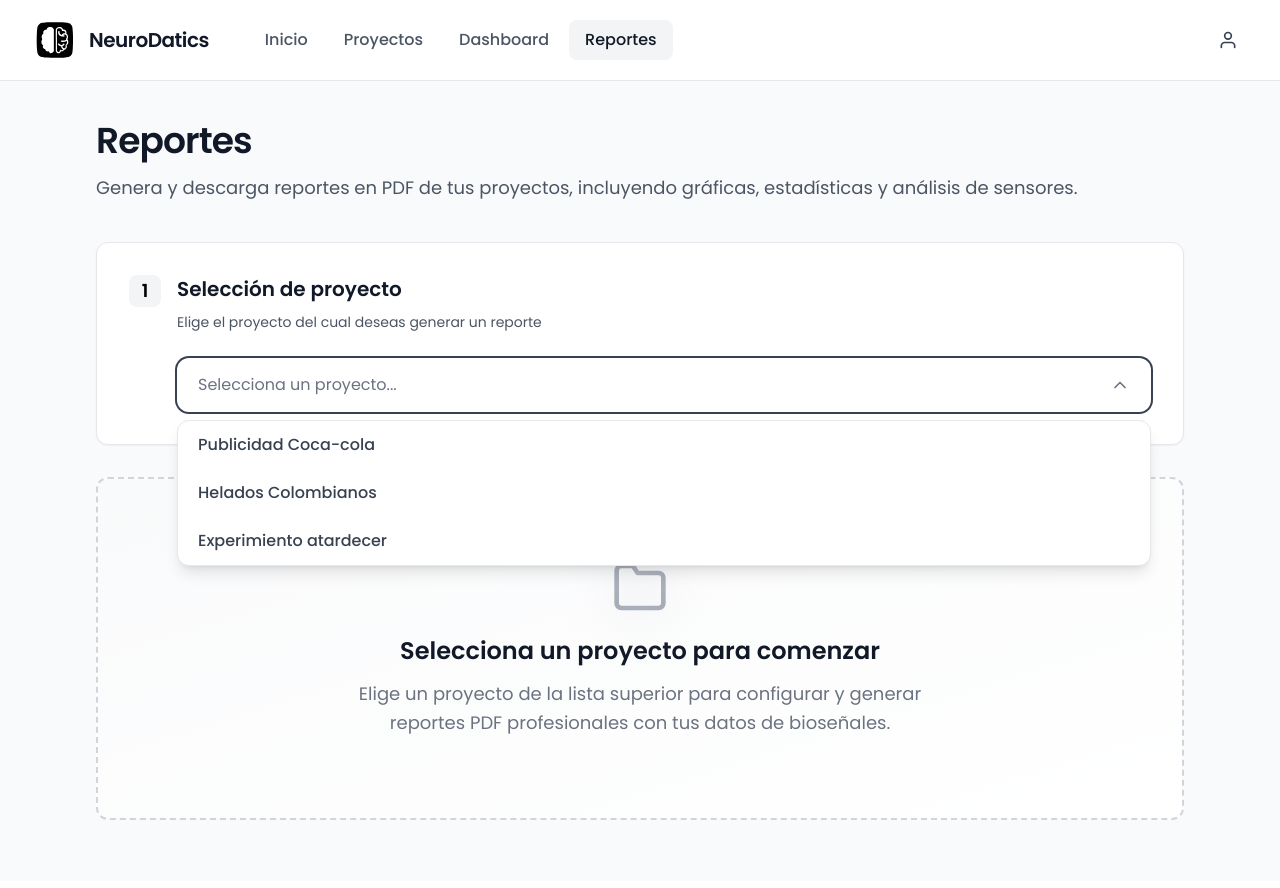
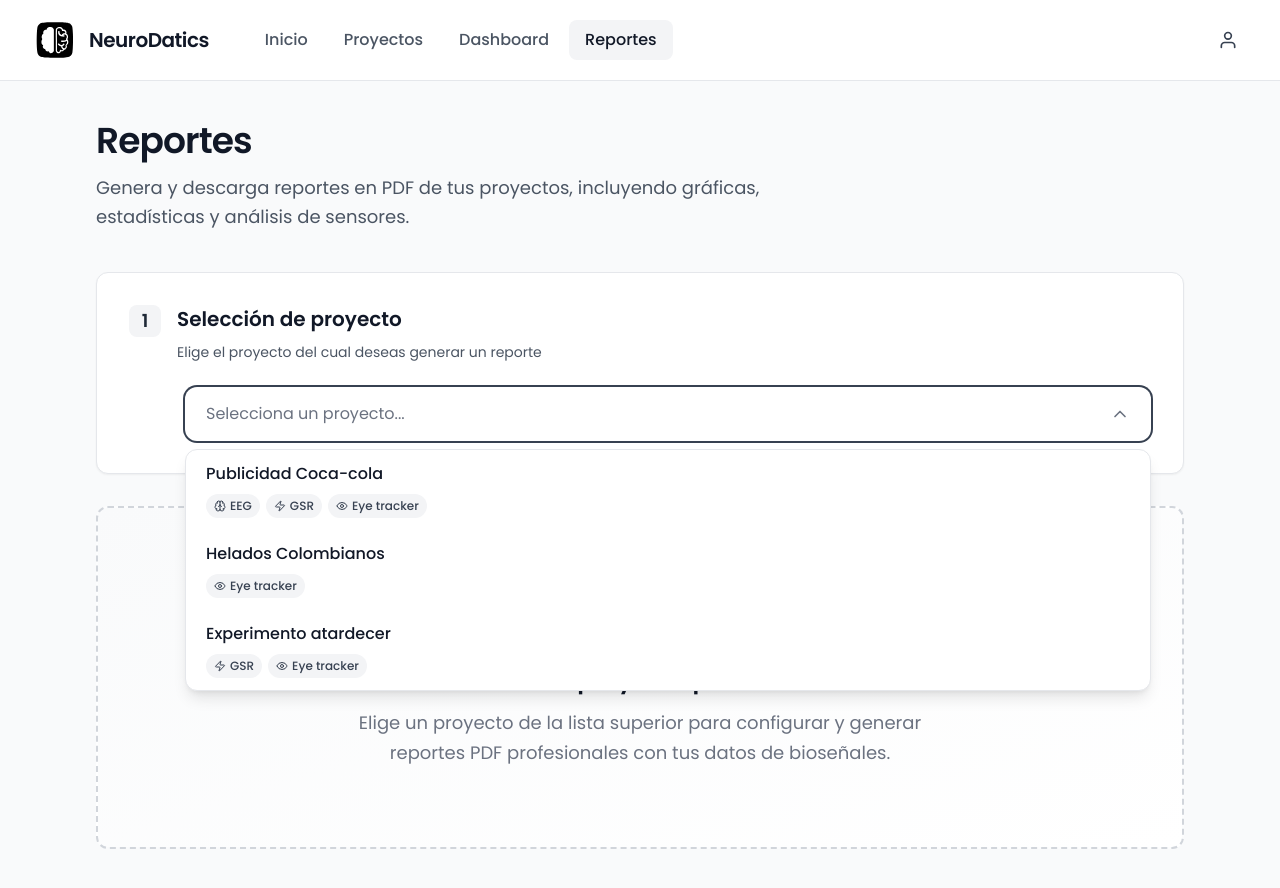
Before and after one commit to AlejaMuGo/NeuroDatics-prototype, a React (Vite) app in the folder my-app/: page /reportes in a window 1280 px wide. Both pictures are taken after a click on the button "Selecciona un proyecto...". Built offline with nearby package versions, Linux system fonts and the light colour scheme.

Commit message:
feat: Agregar badges a los proyectos a seleccionar

```diff
--- a/my-app/package.json
+++ b/my-app/package.json
@@ -10,6 +10,7 @@
     "preview": "vite preview"
   },
   "dependencies": {
+    "lucide-react": "^0.575.0",
     "react": "^19.2.0",
     "react-dom": "^19.2.0",
     "react-router-dom": "^7.13.1"
--- a/my-app/src/pages/reports/ui/ReportsPage.tsx
+++ b/my-app/src/pages/reports/ui/ReportsPage.tsx
@@ -1,12 +1,25 @@
 import { useState } from 'react';
 import { ProjectSelectionCard } from '@/widgets/shared/ui/organisms/ProjectSelectionCard';
 import { ReportsEmptyContainer } from '@/widgets/shared/ui/organisms/ReportsEmptyContainer';
+import type { SensorType } from '@/widgets/shared/ui/atoms/SensorBadge';
 
 // Mock data
 const mockProjects = [
-  { id: '1', name: 'Publicidad Coca-cola' },
-  { id: '2', name: 'Helados Colombianos' },
-  { id: '3', name: 'Experimiento atardecer' }
+  {
+    id: '1',
+    name: 'Publicidad Coca-cola',
+    sensors: ['EEG', 'GSR', 'EyeTracker'] as SensorType[]
+  },
+  {
+    id: '2',
+    name: 'Helados Colombianos',
+    sensors: ['EyeTracker'] as SensorType[]
+  },
+  {
+    id: '3',
+    name: 'Experimento atardecer',
+    sensors: ['GSR', 'EyeTracker'] as SensorType[]
+  }
 ];
 
 export const ReportsPage = () => {
@@ -20,7 +33,7 @@ export const ReportsPage = () => {
           <h1 className="text-4xl font-semibold text-gray-900 mb-3 tracking-tight">
             Reportes
           </h1>
-          <p className="text-lg text-gray-600 leading-relaxed">
+          <p className="text-lg text-gray-600 leading-relaxed max-w-3xl">
             Genera y descarga reportes en PDF de tus proyectos, incluyendo gráficas, estadísticas y análisis de sensores.
           </p>
         </div>
@@ -42,7 +55,7 @@ export const ReportsPage = () => {
             <div className="bg-white rounded-xl border border-gray-200 shadow-sm p-10">
               <div className="text-center py-16">
                 <div className="inline-flex items-center justify-center w-16 h-16 bg-gray-100 rounded-full mb-6">
-                  <svg className="w-8 h-8 text-black-600" fill="none" stroke="currentColor" viewBox="0 0 24 24">
+                  <svg className="w-8 h-8 text-gray-600" fill="none" stroke="currentColor" viewBox="0 0 24 24">
                     <path strokeLinecap="round" strokeLinejoin="round" strokeWidth={2} d="M9 12h6m-6 4h6m2 5H7a2 2 0 01-2-2V5a2 2 0 012-2h5.586a1 1 0 01.707.293l5.414 5.414a1 1 0 01.293.707V19a2 2 0 01-2 2z" />
                   </svg>
                 </div>
--- a/my-app/src/widgets/shared/ui/atoms/SelectOption.tsx
+++ b/my-app/src/widgets/shared/ui/atoms/SelectOption.tsx
@@ -1,17 +1,29 @@
+import type { ReactNode } from 'react';
+
 interface SelectOptionProps {
   value: string;
   label: string;
   onClick: (value: string) => void;
+  badges?: ReactNode;
 }
 
-export const SelectOption = ({ value, label, onClick }: SelectOptionProps) => {
+export const SelectOption = ({ value, label, onClick, badges }: SelectOptionProps) => {
   return (
     <button
       type="button"
       onClick={() => onClick(value)}
-      className="w-full px-5 py-3 text-left text-gray-700 hover:bg-gray-100 hover:text-black-700 transition-colors duration-150 font-medium"
+      className="w-full px-5 py-3 text-left hover:bg-gray-100 transition-colors duration-150 group"
     >
-      {label}
+      <div className="flex flex-col gap-2">
+        <span className="font-medium text-gray-900">
+          {label}
+        </span>
+        {badges && (
+          <div className="flex flex-wrap gap-1.5">
+            {badges}
+          </div>
+        )}
+      </div>
     </button>
   );
 };
--- /dev/null
+++ b/my-app/src/widgets/shared/ui/atoms/SensorBadge.tsx
@@ -0,0 +1,47 @@
+import { Brain, Zap, Eye } from 'lucide-react';
+
+export type SensorType = 'EEG' | 'GSR' | 'EyeTracker';
+
+interface SensorBadgeProps {
+  sensor: SensorType;
+  size?: 'sm' | 'md';
+}
+
+const sensorConfig = {
+  EEG: {
+    icon: Brain,
+    label: 'EEG',
+    base: 'text-gray-700 bg-gray-100',
+    groupHover: 'group-hover:bg-gray-200'
+  },
+  GSR: {
+    icon: Zap,
+    label: 'GSR',
+    base: 'text-gray-700 bg-gray-100',
+    groupHover: 'group-hover:bg-gray-200'
+  },
+  EyeTracker: {
+    icon: Eye,
+    label: 'Eye tracker',
+    base: 'text-gray-700 bg-gray-100',
+    groupHover: 'group-hover:bg-gray-200'
+  }
+};
+
+export const SensorBadge = ({ sensor, size = 'md' }: SensorBadgeProps) => {
+  const config = sensorConfig[sensor];
+  const Icon = config.icon;
+
+  const sizeClasses = size === 'sm'
+    ? 'px-2 py-1 text-xs gap-1'
+    : 'px-2.5 py-1.5 text-sm gap-1.5';
+
+  const iconSize = size === 'sm' ? 12 : 14;
+
+  return (
+    <span className={`inline-flex items-center rounded-full font-medium ${config.base} ${sizeClasses} ${config.groupHover}`}>
+      <Icon size={iconSize} />
+      {config.label}
+    </span>
+  );
+};
--- a/my-app/src/widgets/shared/ui/atoms/index.ts
+++ b/my-app/src/widgets/shared/ui/atoms/index.ts
@@ -3,3 +3,5 @@ export { Card } from './Card';
 export { Icon } from './Icon';
 export { SelectOption } from './SelectOption';
 export { SelectTrigger } from './SelectTrigger';
+export { SensorBadge } from './SensorBadge';
+export type { SensorType } from './SensorBadge';
--- a/my-app/src/widgets/shared/ui/molecules/ProjectSelect.tsx
+++ b/my-app/src/widgets/shared/ui/molecules/ProjectSelect.tsx
@@ -1,10 +1,12 @@
 import { useState, useRef, useEffect } from 'react';
 import { SelectTrigger } from '../atoms/SelectTrigger';
 import { SelectOption } from '../atoms/SelectOption';
+import { SensorBadge, type SensorType } from '../atoms/SensorBadge';
 
 interface Project {
   id: string;
   name: string;
+  sensors?: SensorType[];
 }
 
 interface ProjectSelectProps {
@@ -59,6 +61,15 @@ export const ProjectSelect = ({
               value={project.id}
               label={project.name}
               onClick={handleSelect}
+              badges={
+                project.sensors && project.sensors.length > 0 ? (
+                  <>
+                    {project.sensors.map(sensor => (
+                      <SensorBadge key={sensor} sensor={sensor} size="sm" />
+                    ))}
+                  </>
+                ) : undefined
+              }
             />
           ))}
         </div>
--- a/my-app/src/widgets/shared/ui/organisms/ProjectSelectionCard.tsx
+++ b/my-app/src/widgets/shared/ui/organisms/ProjectSelectionCard.tsx
@@ -1,9 +1,11 @@
 import { Card } from '../atoms/Card';
 import { ProjectSelect } from '../molecules/ProjectSelect';
+import type { SensorType } from '../atoms/SensorBadge';
 
 interface Project {
   id: string;
   name: string;
+  sensors?: SensorType[];
 }
 
 interface ProjectSelectionCardProps {
@@ -21,7 +23,7 @@ export const ProjectSelectionCard = ({
     <Card className="p-8 hover:shadow-md transition-shadow duration-300">
       <div className="flex items-start gap-4 mb-6">
         <div className="flex-shrink-0 w-8 h-8 bg-gray-100 rounded-lg flex items-center justify-center">
-          <span className="text-black-600 font-semibold text-lg">1</span>
+          <span className="text-gray-800 font-semibold text-lg">1</span>
         </div>
         <div className="flex-1">
           <h2 className="text-xl font-semibold text-gray-900 mb-2">
@@ -33,7 +35,7 @@ export const ProjectSelectionCard = ({
         </div>
       </div>
 
-      <div className="pl-12">
+      <div className="pl-14">
         <ProjectSelect
           projects={projects}
           value={selectedProject}
```
Also changed, not shown: 1 other file (tests, documents, lock files or other folders).
